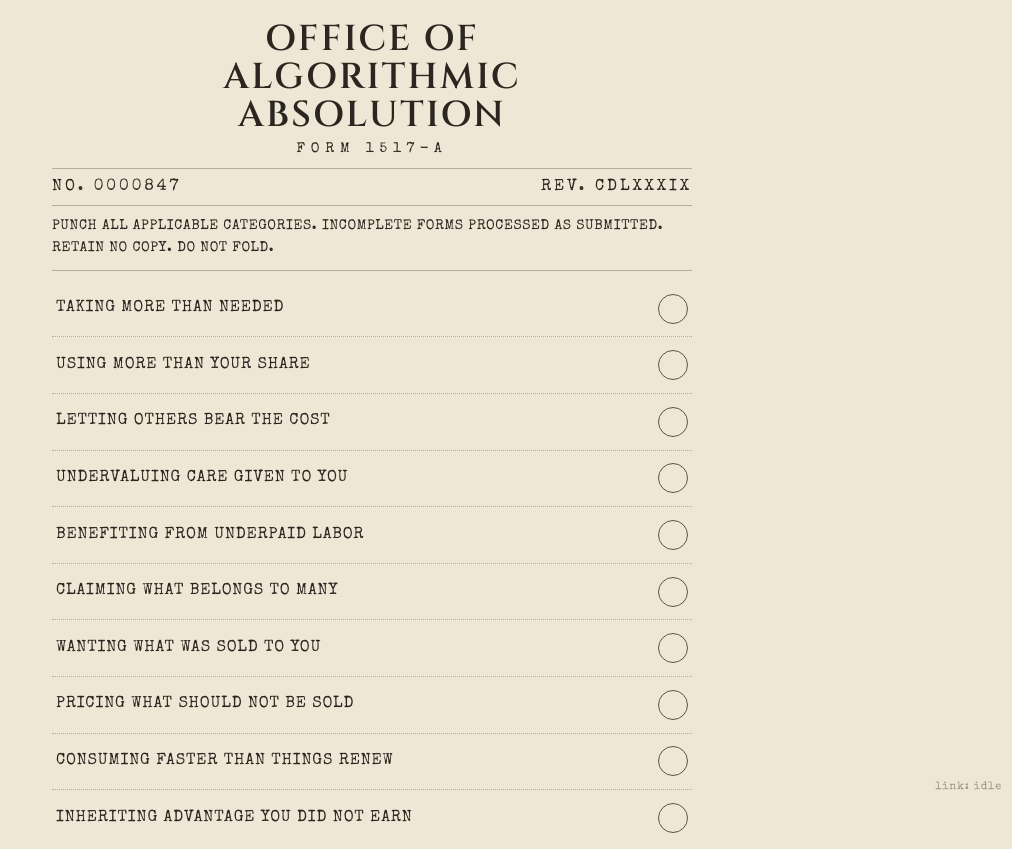
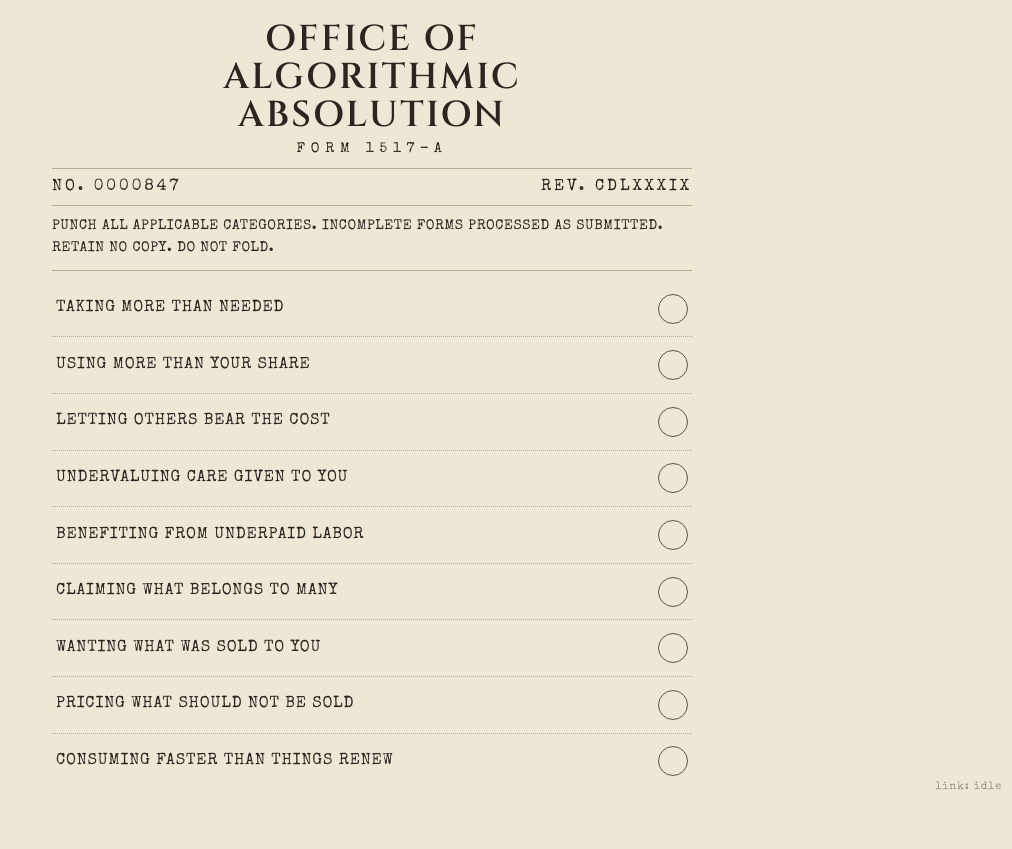
Before and after one commit to adilallo/algorithmic-absolution-avatar, a plain HTML site: page showcase/form-1517a.html in a window 1280 px wide. Shown: the top 849 px of the page, without its empty margins (268-1280 px from the left). After the commit the page ends 800 px from the top, so only its background shows below. Drawn offline with nearby package versions, Linux system fonts and the light colour scheme; no server answers.

Commit message:
Final cleanup

```diff
--- a/showcase/form-1517a.html
+++ b/showcase/form-1517a.html
@@ -32,8 +32,8 @@
   * { box-sizing: border-box; }
   html, body {
     margin: 0;
-    min-height: 100%;   /* TEMP (dev): was `height: 100%` — lets the page grow + scroll */
-    overflow-y: auto;   /* TEMP (dev): scroll re-enabled — revert to `height: 100%` + `overflow: hidden` for the kiosk */
+    height: 100%;
+    overflow: hidden;
     background: var(--paper);
     color: var(--ink);
     font-family: "Special Elite", "Courier New", monospace;
@@ -49,8 +49,8 @@
   .card {
     width: 100%;
     max-width: 640px;
-    max-height: none;   /* TEMP (dev): was `max-height: 100%` */
-    overflow: visible;  /* TEMP (dev): was `overflow: hidden` — revert both for the kiosk */
+    max-height: 100%;
+    overflow: hidden;
     cursor: default;
   }
 
```
